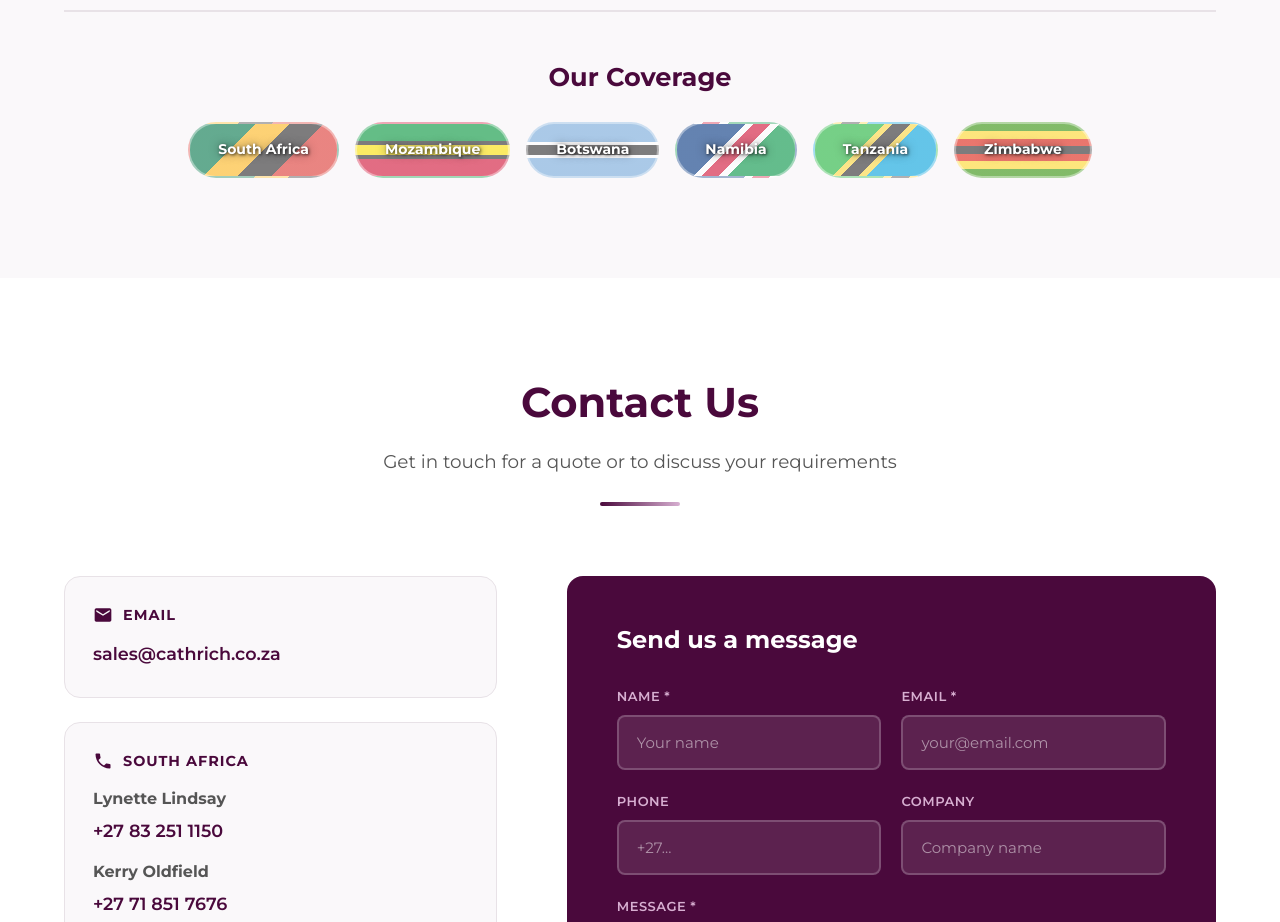
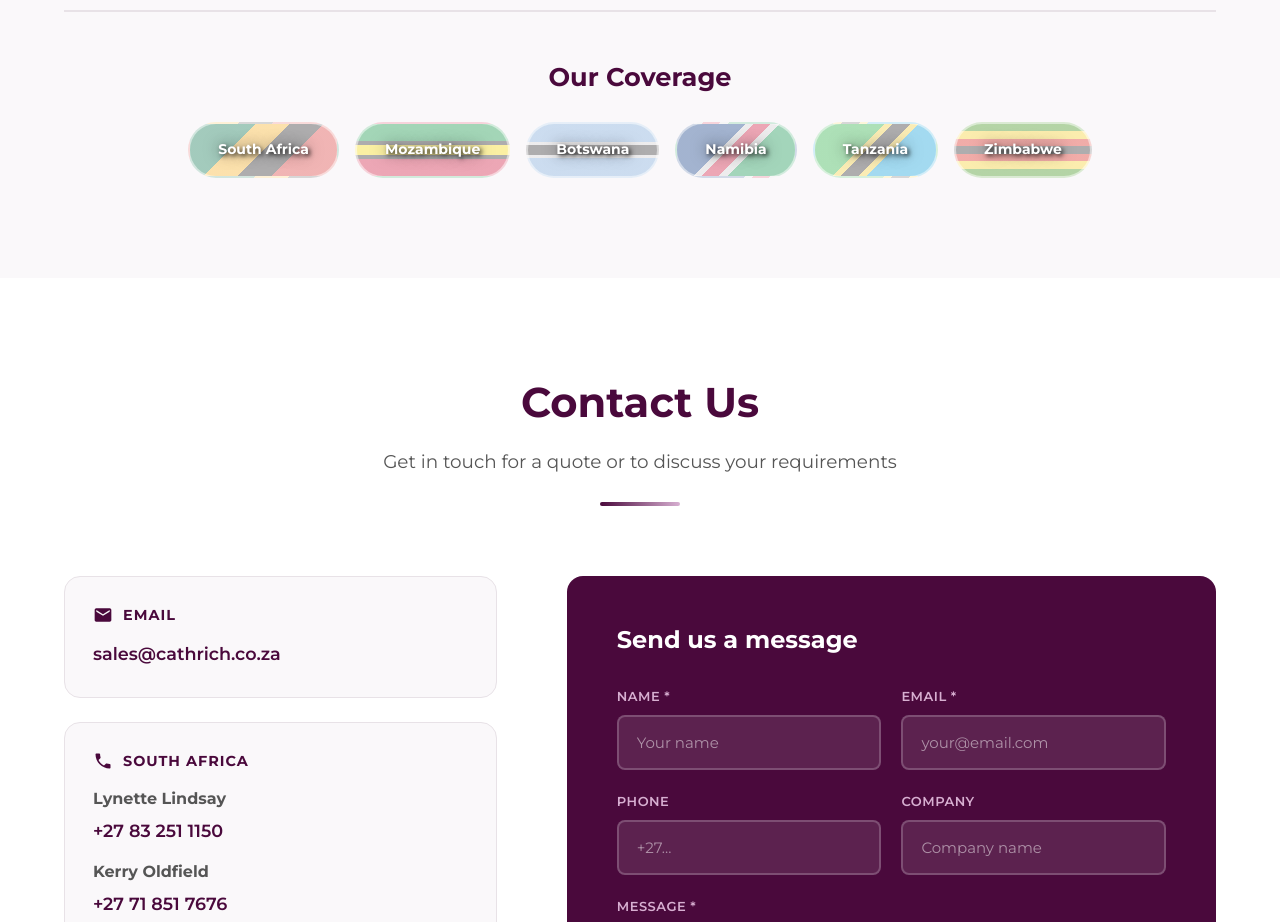
Before and after one commit to Robyn91/cathrich-website, a website: page index.html in a window 1280 px wide. Shown: the part 5580-6502 px from the top of the page. Drawn offline with Linux system fonts and the light colour scheme.

Commit message:
Force white text, much more transparent flags 35%

```diff
--- a/css/style.css
+++ b/css/style.css
@@ -713,15 +713,15 @@ img {
     align-items: center;
     gap: 10px;
     padding: 14px 28px;
-    color: #ffffff;
+    color: #ffffff !important;
     border-radius: 50px;
     font-weight: 700;
     font-size: 14px;
     transition: var(--transition);
-    text-shadow: 1px 1px 3px rgba(0,0,0,0.7), 0 0 10px rgba(0,0,0,0.5);
+    text-shadow: 2px 2px 4px rgba(0,0,0,0.8), 0 0 15px rgba(0,0,0,0.6);
     background-size: cover;
     background-position: center;
-    border: 2px solid rgba(255,255,255,0.4);
+    border: 2px solid rgba(255,255,255,0.5);
     position: relative;
     overflow: hidden;
 }
@@ -729,37 +729,38 @@ img {
 .country-tag:hover {
     transform: translateY(-3px);
     box-shadow: var(--shadow-lg);
-    border-color: rgba(255,255,255,0.7);
+    border-color: rgba(255,255,255,0.8);
 }
 
-/* South Africa */
+/* South Africa - 35% opacity */
 .country-tag.za {
-    background: linear-gradient(135deg, rgba(0,119,73,0.6) 0%, rgba(0,119,73,0.6) 33%, rgba(255,184,28,0.6) 33%, rgba(255,184,28,0.6) 50%, rgba(0,0,0,0.5) 50%, rgba(0,0,0,0.5) 67%, rgba(222,56,49,0.6) 67%, rgba(222,56,49,0.6) 100%);
+    background: linear-gradient(135deg, rgba(0,119,73,0.35) 0%, rgba(0,119,73,0.35) 33%, rgba(255,184,28,0.35) 33%, rgba(255,184,28,0.35) 50%, rgba(0,0,0,0.3) 50%, rgba(0,0,0,0.3) 67%, rgba(222,56,49,0.35) 67%, rgba(222,56,49,0.35) 100%);
 }
 
 /* Mozambique */
 .country-tag.mz {
-    background: linear-gradient(180deg, rgba(0,150,57,0.6) 0%, rgba(0,150,57,0.6) 33%, rgba(0,0,0,0.5) 33%, rgba(0,0,0,0.5) 40%, rgba(252,227,0,0.6) 40%, rgba(252,227,0,0.6) 60%, rgba(0,0,0,0.5) 60%, rgba(0,0,0,0.5) 67%, rgba(210,16,52,0.6) 67%, rgba(210,16,52,0.6) 100%);
+    background: linear-gradient(180deg, rgba(0,150,57,0.35) 0%, rgba(0,150,57,0.35) 33%, rgba(0,0,0,0.3) 33%, rgba(0,0,0,0.3) 40%, rgba(252,227,0,0.35) 40%, rgba(252,227,0,0.35) 60%, rgba(0,0,0,0.3) 60%, rgba(0,0,0,0.3) 67%, rgba(210,16,52,0.35) 67%, rgba(210,16,52,0.35) 100%);
 }
 
 /* Botswana */
 .country-tag.bw {
-    background: linear-gradient(180deg, rgba(117,170,219,0.6) 0%, rgba(117,170,219,0.6) 35%, rgba(255,255,255,0.4) 35%, rgba(255,255,255,0.4) 40%, rgba(0,0,0,0.5) 40%, rgba(0,0,0,0.5) 60%, rgba(255,255,255,0.4) 60%, rgba(255,255,255,0.4) 65%, rgba(117,170,219,0.6) 65%, rgba(117,170,219,0.6) 100%);
+    color: #ffffff !important;
+    background: linear-gradient(180deg, rgba(117,170,219,0.35) 0%, rgba(117,170,219,0.35) 35%, rgba(200,200,200,0.25) 35%, rgba(200,200,200,0.25) 40%, rgba(0,0,0,0.3) 40%, rgba(0,0,0,0.3) 60%, rgba(200,200,200,0.25) 60%, rgba(200,200,200,0.25) 65%, rgba(117,170,219,0.35) 65%, rgba(117,170,219,0.35) 100%);
 }
 
 /* Namibia */
 .country-tag.na {
-    background: linear-gradient(135deg, rgba(0,53,128,0.6) 0%, rgba(0,53,128,0.6) 40%, rgba(255,255,255,0.4) 40%, rgba(255,255,255,0.4) 45%, rgba(210,16,52,0.6) 45%, rgba(210,16,52,0.6) 55%, rgba(255,255,255,0.4) 55%, rgba(255,255,255,0.4) 60%, rgba(0,149,67,0.6) 60%, rgba(0,149,67,0.6) 100%);
+    background: linear-gradient(135deg, rgba(0,53,128,0.35) 0%, rgba(0,53,128,0.35) 40%, rgba(200,200,200,0.25) 40%, rgba(200,200,200,0.25) 45%, rgba(210,16,52,0.35) 45%, rgba(210,16,52,0.35) 55%, rgba(200,200,200,0.25) 55%, rgba(200,200,200,0.25) 60%, rgba(0,149,67,0.35) 60%, rgba(0,149,67,0.35) 100%);
 }
 
 /* Tanzania */
 .country-tag.tz {
-    background: linear-gradient(135deg, rgba(30,181,58,0.6) 0%, rgba(30,181,58,0.6) 40%, rgba(252,209,22,0.5) 40%, rgba(252,209,22,0.5) 45%, rgba(0,0,0,0.5) 45%, rgba(0,0,0,0.5) 55%, rgba(252,209,22,0.5) 55%, rgba(252,209,22,0.5) 60%, rgba(0,163,221,0.6) 60%, rgba(0,163,221,0.6) 100%);
+    background: linear-gradient(135deg, rgba(30,181,58,0.35) 0%, rgba(30,181,58,0.35) 40%, rgba(252,209,22,0.3) 40%, rgba(252,209,22,0.3) 45%, rgba(0,0,0,0.3) 45%, rgba(0,0,0,0.3) 55%, rgba(252,209,22,0.3) 55%, rgba(252,209,22,0.3) 60%, rgba(0,163,221,0.35) 60%, rgba(0,163,221,0.35) 100%);
 }
 
 /* Zimbabwe */
 .country-tag.zw {
-    background: linear-gradient(180deg, rgba(49,146,8,0.6) 0%, rgba(49,146,8,0.6) 14%, rgba(255,210,0,0.5) 14%, rgba(255,210,0,0.5) 28%, rgba(222,32,16,0.6) 28%, rgba(222,32,16,0.6) 42%, rgba(0,0,0,0.5) 42%, rgba(0,0,0,0.5) 58%, rgba(222,32,16,0.6) 58%, rgba(222,32,16,0.6) 72%, rgba(255,210,0,0.5) 72%, rgba(255,210,0,0.5) 86%, rgba(49,146,8,0.6) 86%, rgba(49,146,8,0.6) 100%);
+    background: linear-gradient(180deg, rgba(49,146,8,0.35) 0%, rgba(49,146,8,0.35) 14%, rgba(255,210,0,0.3) 14%, rgba(255,210,0,0.3) 28%, rgba(222,32,16,0.35) 28%, rgba(222,32,16,0.35) 42%, rgba(0,0,0,0.3) 42%, rgba(0,0,0,0.3) 58%, rgba(222,32,16,0.35) 58%, rgba(222,32,16,0.35) 72%, rgba(255,210,0,0.3) 72%, rgba(255,210,0,0.3) 86%, rgba(49,146,8,0.35) 86%, rgba(49,146,8,0.35) 100%);
 }
 
 /* ========================================
```
